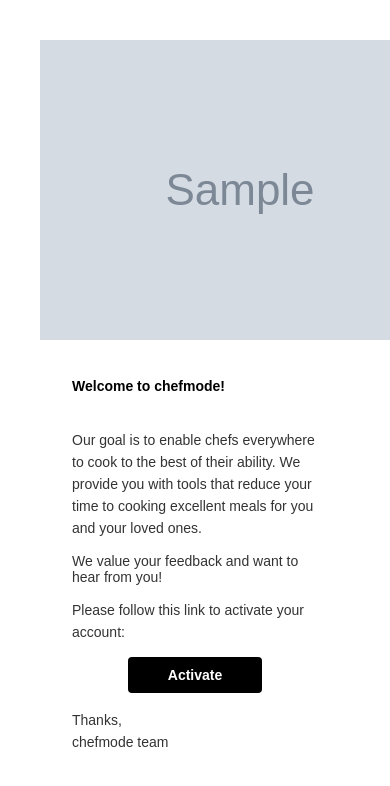
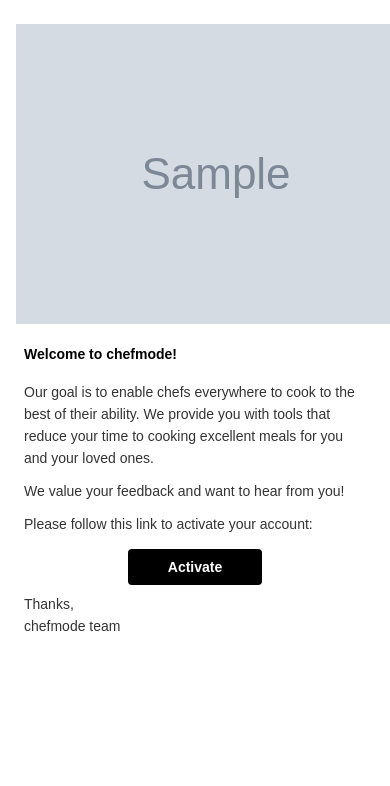
Before and after one commit to chefmode3/tem-backend-chefmode, a Flask app: template app/templates/welcome_email.html in a window 390 px wide; the page is wider, and only the part inside the window is pictured. Shown: the top 786 px of that part. Run offline with Flask 3, Linux system fonts and the light colour scheme; the template is opened without the code that fills it: most values are stand-ins (such as "Sample title", 1, 10 or a date in 2020); grey boxes marked "Sample" are stand-in pictures.

Commit message:
style(templates): improve ios/macOS dark mode email support Improve spacing on mobile emails

```diff
--- a/app/templates/welcome_email.html
+++ b/app/templates/welcome_email.html
@@ -2,6 +2,8 @@
 <html>
   <head>
     <title>Chefmode Welcome Email</title>
+    <meta name="color-scheme" content="light dark" />
+    <meta name="supported-color-schemes" content="light dark" />
     <style>
       .container {
         color: #333;
@@ -24,20 +26,76 @@
         color: #000;
       }
 
+      .content {
+        padding-left: 32px;
+        padding-bottom: 16px;
+        padding-right: 32px;
+        gap: 16px;
+      }
+
+      .content-primary-text {
+        text-align: left;
+        font-weight: 400;
+        font-size: 14px;
+        line-height: 22px;
+        margin-top: 0px;
+      }
+
+      .btn {
+        color: #fff !important;
+        font-weight: 600;
+        padding: 10px 40px;
+        border-radius: 4px;
+        border: none;
+        background-color: #000;
+        display: block;
+        margin: 0 auto;
+        text-decoration: none;
+      }
+
+      .footer-text {
+        text-align: left;
+        font-weight: 400;
+        font-size: 14px;
+        line-height: 22px;
+        padding-left: 32px;
+        padding-right: 32px;
+        margin-top: 0px;
+        margin-bottom: 0px;
+      }
+
+      @media screen and (max-width: 600px) {
+        .container {
+          padding-block: 16px;
+          padding-inline: 8px;
+        }
+
+        .title {
+          padding-block: 16px;
+          padding-inline: 8px;
+        }
+
+        .content {
+          padding-left: 8px;
+          padding-bottom: 8px;
+          padding-right: 8px;
+        }
+
+        .footer-text {
+          padding-left: 8px;
+          padding-right: 8px;
+        }
+      }
+
       /* Mode sombre */
       @media (prefers-color-scheme: dark) {
         .container {
-          background-color: #fff;
-          color: #333;
+          background-color: transparent !important;
+          color: #fff !important;
         }
 
         .title {
-          color: #000;
-        }
-
-        a {
-          background-color: black;
-          color: white;
+          color: #fff !important;
         }
       }
 
@@ -53,48 +111,21 @@
         }
 
         a {
-          background-color: black;
-          color: white;
+          background-color: #000;
+          color: #fff;
         }
       }
     </style>
   </head>
   <body style="font-family: Arial, sans-serif; box-sizing: border-box">
-    <div
-      class="container"
-      style="
-        color: #333;
-        font-size: 14px;
-        background-color: #fff;
-        padding: 32px;
-        margin: 0 auto;
-        max-width: 600px;
-        text-align: center;
-      "
-    >
+    <div class="container">
       <div id="header" style="margin: 0 auto; width: fit-content">
         <img src="{{ logo_url }}" alt="Chefmode logo" />
       </div>
       <div id="main">
         <h1 id="heading" class="title">Welcome to chefmode!</h1>
-        <div
-          id="content"
-          style="
-            padding-left: 32px;
-            padding-bottom: 16px;
-            padding-right: 32px;
-            gap: 16px;
-          "
-        >
-          <p
-            style="
-              text-align: left;
-              font-weight: 400;
-              font-size: 14px;
-              line-height: 22px;
-              margin-top: 0px;
-            "
-          >
+        <div id="content" class="content">
+          <p class="content-primary-text">
             Our goal is to enable chefs everywhere to cook to the best of their
             ability. We provide you with tools that reduce your time to cooking
             excellent meals for you and your loved ones.
@@ -113,39 +144,12 @@
             Please follow this link to activate your account:
           </p>
           <div style="display: flex; justify-content: center">
-            <a
-              style="
-                color: #fff;
-                font-weight: 600;
-                padding: 10px 40px;
-                border-radius: 4px;
-                border: none;
-                background-color: #000;
-                display: block;
-                margin: 0 auto;
-                text-decoration: none;
-              "
-              href="{{ reset_url }}"
-              >Activate</a
-            >
+            <a class="btn" href="{{ reset_url }}">Activate</a>
           </div>
         </div>
       </div>
       <div id="footer">
-        <p
-          style="
-            text-align: left;
-            font-weight: 400;
-            font-size: 14px;
-            line-height: 22px;
-            padding-left: 32px;
-            padding-right: 32px;
-            margin-top: 0px;
-            margin-bottom: 0px;
-          "
-        >
-          Thanks, <br />chefmode team
-        </p>
+        <p class="footer-text">Thanks, <br />chefmode team</p>
       </div>
     </div>
   </body>
```
Also changed, not shown: app/templates/password_reset_email.html (+72 -52 lines).
